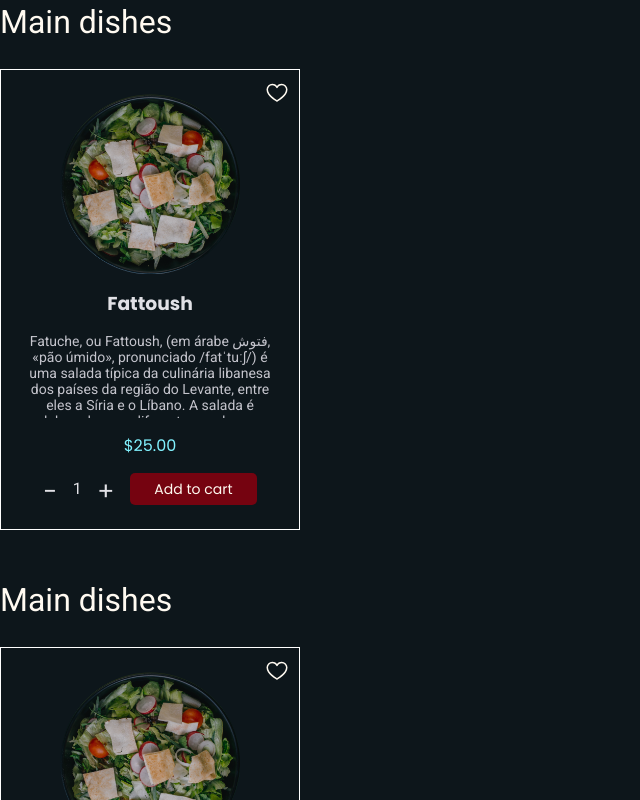
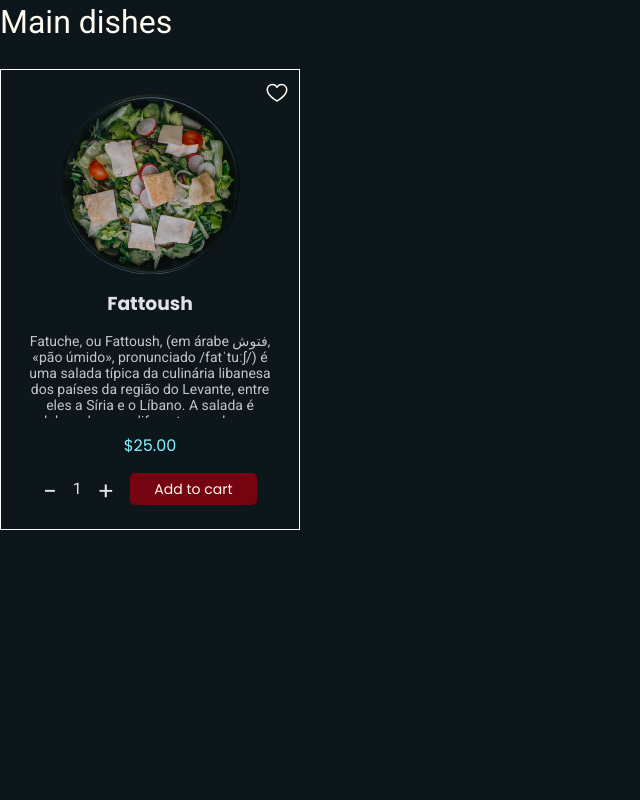
Before and after one commit to RafaelOkamoto182/food-explorer-web, a React (Vite) app: page / in a window 1280 px wide. Shown: the top 800 px of the page, without its empty margins (0-640 px from the left). Built offline with nearby package versions, Linux system fonts and the light colour scheme.

Commit message:
installed swiper

```diff
--- a/package.json
+++ b/package.json
@@ -14,7 +14,8 @@
     "react": "^18.2.0",
     "react-dom": "^18.2.0",
     "react-icons": "^4.12.0",
-    "styled-components": "^6.0.7"
+    "styled-components": "^6.0.7",
+    "swiper": "^11.0.5"
   },
   "devDependencies": {
     "@types/react": "^18.2.15",
--- a/src/pages/Home/index.jsx
+++ b/src/pages/Home/index.jsx
@@ -11,9 +11,7 @@ export function Home() {
       <Section title={"Main dishes"}>
         <FoodCard foodData={{ name: "Fattoush", price: 25, isfavorite: false, description: "Fatuche, ou Fattoush, (em árabe فتوش, «pão úmido», pronunciado /fatˈtuːʃ/) é uma salada típica da culinária libanesa dos países da região do Levante, entre eles a Síria e o Líbano. A salada é elaborada com diferentes verduras e legumes, como tomate e rabanete, servidos junto com pão libanes (ou pita) torrado, cortado em cubos ou tiras[1]. Em comparação com o tabule, as verduras" }} />
       </Section>
-      <Section title={"Main dishes"}>
-        <FoodCard foodData={{ name: "Fattoush", price: 25, isfavorite: false, description: "Fatuche, ou Fattoush, (em árabe فتوش, «pão úmido», pronunciado /fatˈtuːʃ/) é uma salada típica da culinária libanesa dos países da região do Levante, entre eles a Síria e o Líbano. A salada é elaborada com diferentes verduras e legumes, como tomate e rabanete, servidos junto com pão libanes (ou pita) torrado, cortado em cubos ou tiras[1]. Em comparação com o tabule, as verduras" }} />
-      </Section>
+
     </Container>
   );
 }
```
Also changed, not shown: 1 other file (tests, documents, lock files or other folders).
